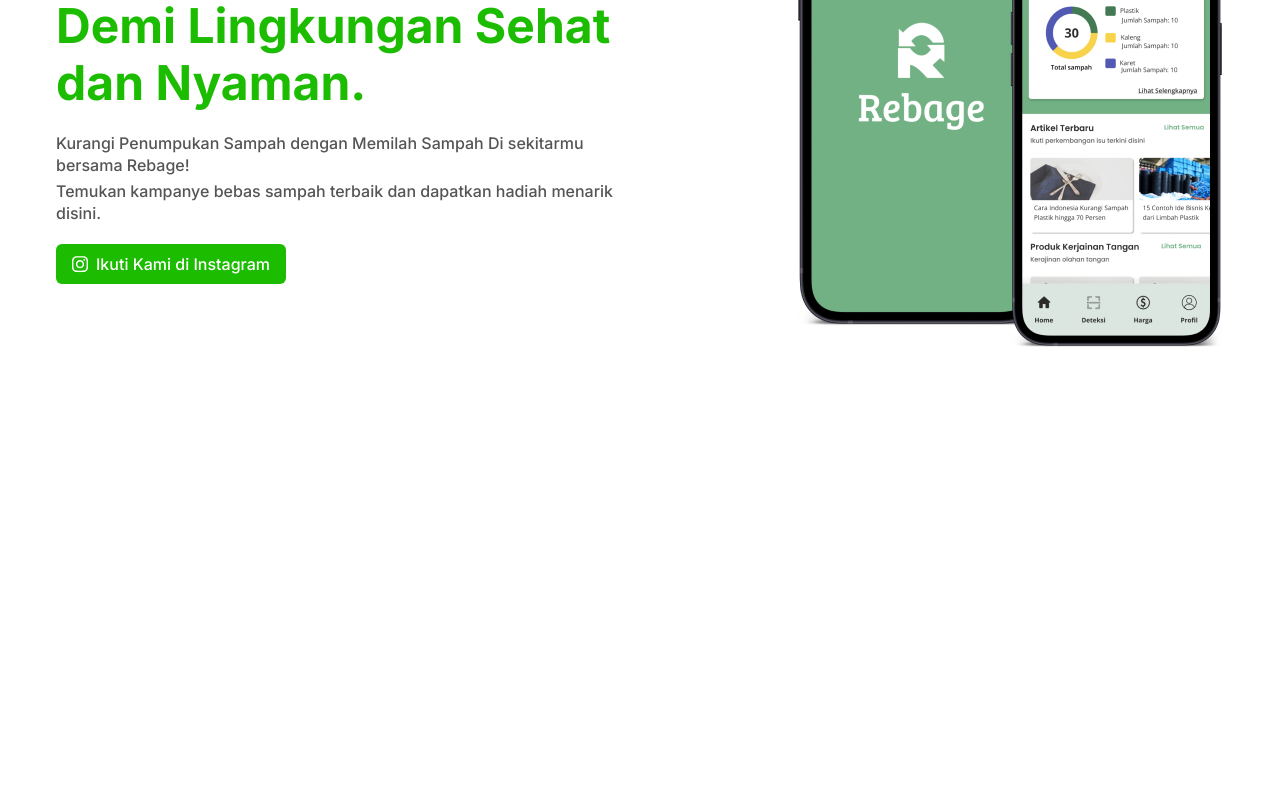
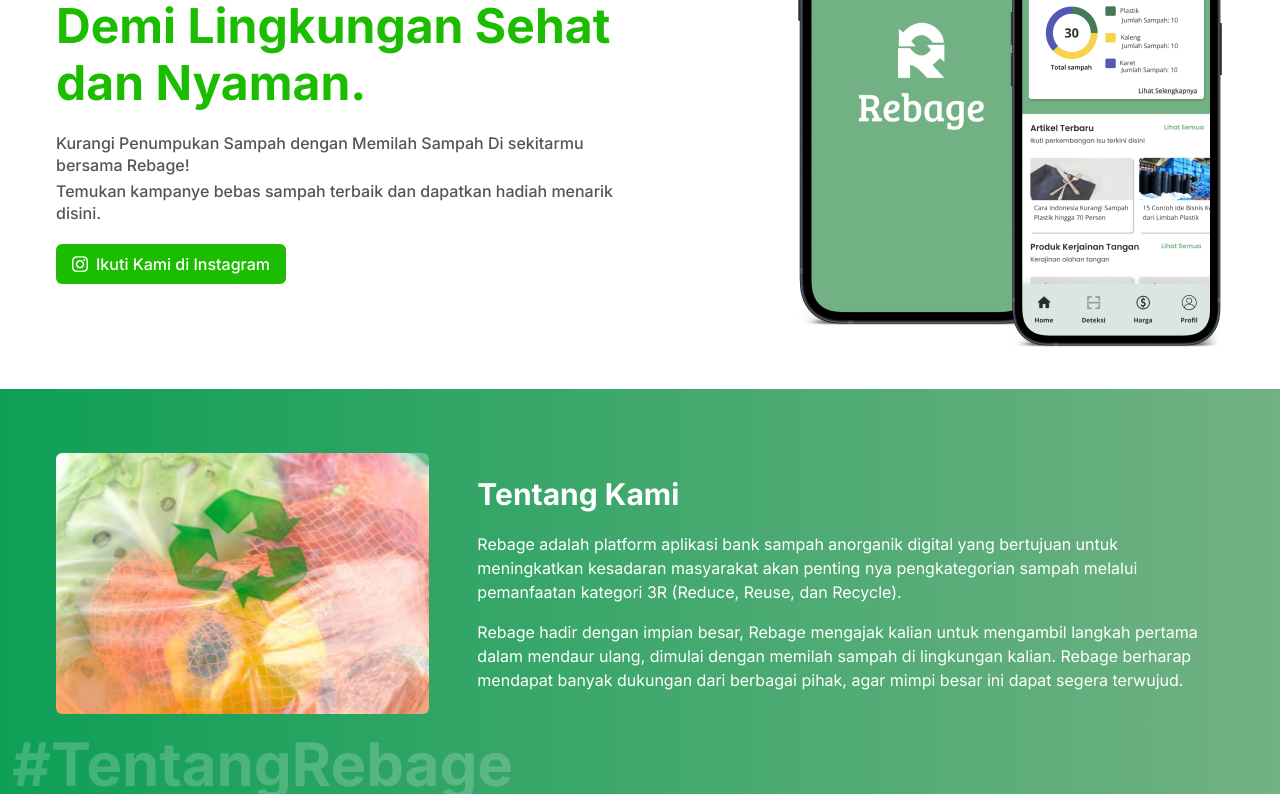
Before and after one commit to vrizas/rebage-landing, a Next.js app: page / in a window 1280 px wide. Shown: the part 296-1096 px from the top of the page. Before the commit the page ends 800 px from the top, so only its background shows below. Built offline with nearby package versions, Linux system fonts and the light colour scheme.

Commit message:
create about us section

```diff
--- a/components/Header.js
+++ b/components/Header.js
@@ -35,7 +35,7 @@
                     </div>
                     <a href="#" className="py-2 px-4 lg:p-0">Fitur Rebage</a>
                     <a href="#" className="py-2 px-4 lg:p-0">Kampanye</a>
-                    <a href="#" className="py-2 px-4 lg:p-0">Tentang Kami</a>
+                    <a href="#about-us" className="py-2 px-4 lg:p-0">Tentang Kami</a>
                     <a href="#" className="py-2 px-4 lg:p-0">TrashNews</a>
                     <div className="flex justify-center mt-5">
                         <a href="#" className="flex items-center gap-2 bg-success text-white font-medium py-2 px-4 rounded-md w-fit lg:hidden">
--- a/pages/index.js
+++ b/pages/index.js
@@ -1,6 +1,7 @@
 import Head from 'next/head'
 import Image from 'next/image'
 import rebageHomeApp from '../public/images/rebage-app-home.png'
+import recycle from '../public/images/recycle.jpg'
 
 export default function Home() {
   return (
@@ -37,6 +38,18 @@
             <Image src={rebageHomeApp} alt="Rebage App" />
           </div>
         </section>
+        <section className="relative iove flex gap-8 flex-col text-center lg:gap-12 lg:text-left lg:flex-row items-center px-4 pt-10 pb-14 lg:pt-16 lg:pb-20 lg:px-14 bg-gradient-to-r from-[#0E9F56] to-primary after:content-['#TentangRebage'] after:absolute after:bottom-0 after:left-3 after:text-[#FFFFFF33] after:font-bold after:text-3xl after:lg:text-6xl" id="about-us">
+          <div className="lg:w-1/3">
+            <Image src={recycle} alt="Recycle" className="rounded-md w-full" />
+          </div>
+          <div className="lg:w-2/3 text-white">
+            <h3 className="font-bold text-3xl">Tentang Kami</h3>
+            <div className="mt-5">
+              <p className="mb-4">Rebage adalah platform aplikasi bank sampah anorganik digital yang bertujuan untuk meningkatkan kesadaran masyarakat akan penting nya pengkategorian sampah melalui pemanfaatan kategori 3R (Reduce, Reuse, dan Recycle).</p>
+              <p>Rebage hadir dengan impian besar, Rebage mengajak kalian untuk mengambil langkah pertama dalam mendaur ulang, dimulai dengan memilah sampah di lingkungan kalian. Rebage berharap mendapat banyak dukungan dari berbagai pihak, agar mimpi besar ini dapat segera terwujud.</p>
+            </div>
+          </div>
+        </section>
       </main>
     </div>
   )
--- a/styles/globals.css
+++ b/styles/globals.css
@@ -1,3 +1,7 @@
 @tailwind base;
 @tailwind components;
 @tailwind utilities;
+
+html {
+    scroll-behavior: smooth;
+}
```
Also changed, not shown: public/images/recycle.jpg (added).
